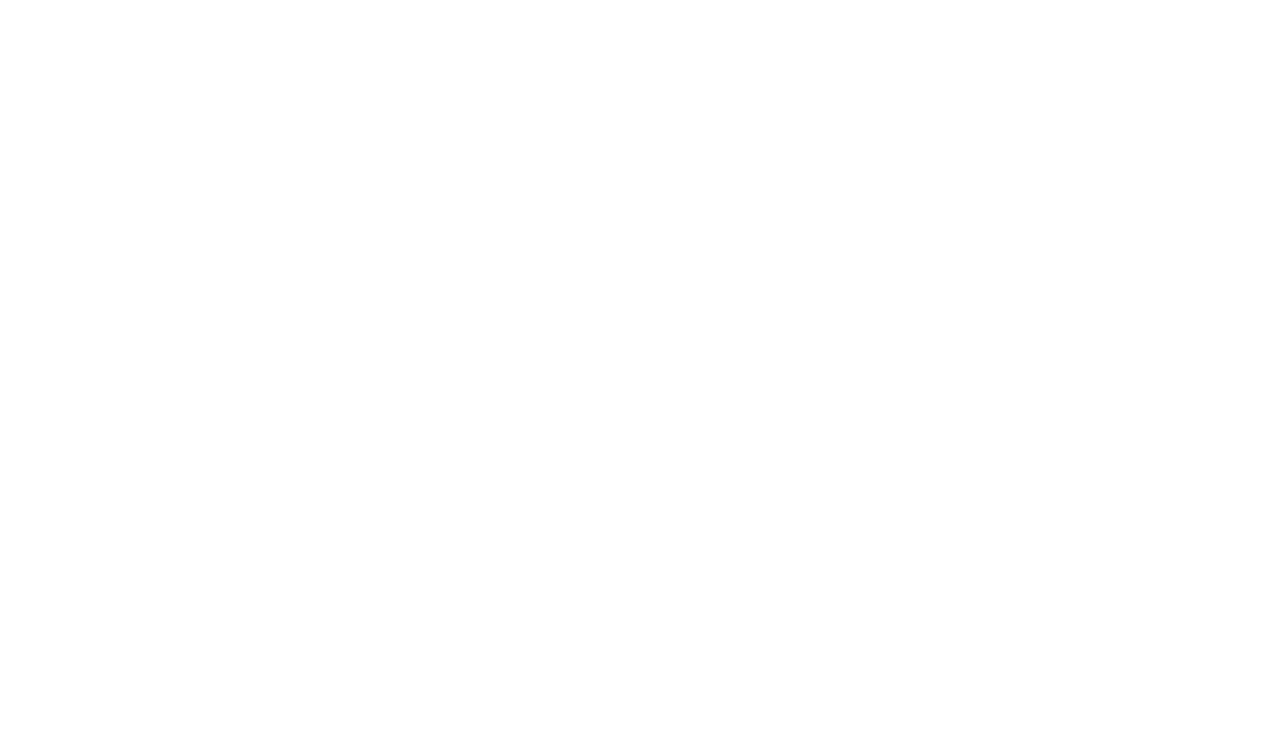
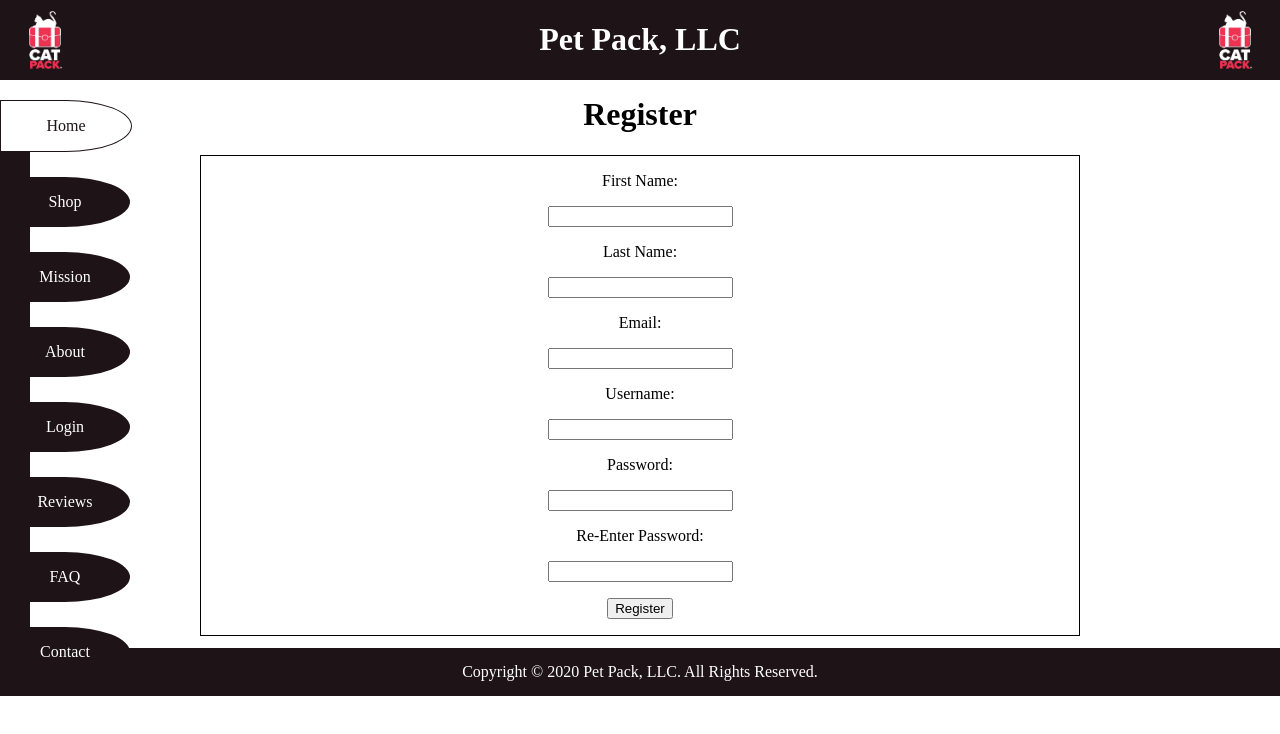
Before and after one commit to trainesb/epetpack--React.js-, a React app: page /register in a window 1280 px wide. Built offline with nearby package versions, Linux system fonts and the light colour scheme.

Commit message:
Login & Register

```diff
--- a/src/javascript/Routes.jsx
+++ b/src/javascript/Routes.jsx
@@ -5,10 +5,11 @@ import Home from './views/Home.jsx';
 import Shop from './views/Shop.jsx';
 import Mission from './views/Mission.jsx';
 import About from './views/About.jsx';
-import PackMembers from './views/PackMembers.jsx';
+import MemberLogin from './views/MemberLogin.jsx';
 import Reviews from './views/Reviews.jsx';
 import FAQ from './views/FAQ.jsx';
 import Contact from './views/Contact.jsx';
+import Register from './views/Register.jsx';
 
 class Routes extends Component {
 	render () {
@@ -19,10 +20,11 @@ class Routes extends Component {
 					<Route path="/shop" component={Shop} />
 					<Route path="/mission" component={Mission} />
 					<Route path="/about" component={About} />
-					<Route path="/pack-members" component={PackMembers} />
+					<Route path="/login" component={MemberLogin} />
 					<Route path="/reviews" component={Reviews} />
 					<Route path="/faq" component={FAQ} />
 					<Route path="/contact" component={Contact} />
+					<Route path="/register" component={Register} />
 				</Switch>
 			</BrowserRouter>
 		)
--- a/src/javascript/containers/ContactForm.jsx
+++ b/src/javascript/containers/ContactForm.jsx
@@ -25,7 +25,7 @@ class ContactForm extends Component {
     }
 
     handleSubmit(event) {
-        console.log('Submitted' + this.state,value);
+        console.log('Submitted' + this.state.value);
         event.preventDefault();
     }
 
--- a/src/javascript/containers/MemberLogin.jsx
+++ b/src/javascript/containers/Login.jsx
@@ -1,10 +1,11 @@
 import React, {Component} from "react";
 
 import Input from '../presentational/Input.jsx';
+import Link from '../presentational/Link.jsx';
 
 import "../../scss/member-login.scss";
 
-class MemberLogin extends Component {
+class Login extends Component {
     constructor(props) {
         super(props);
 
@@ -17,7 +18,7 @@ class MemberLogin extends Component {
     }
 
     handleSubmit(event) {
-        console.log('Submitted' + this.state,value);
+        console.log('Submitted' + this.state.value);
         event.preventDefault();
     }
 
@@ -32,9 +33,10 @@ class MemberLogin extends Component {
                 <Input type={'password'} value={this.state.password} name={'password'}/>
 
                 <p><Input type={"submit"} value={"Login"} name={"login"} /></p>
+                <Link path={'/register'} text={'Register'} />
             </form>
         );
     }
 }
 
-export default MemberLogin;
+export default Login;
--- a/src/javascript/containers/SideNav.jsx
+++ b/src/javascript/containers/SideNav.jsx
@@ -54,7 +54,7 @@ class SideNav extends Component {
                     <Link active={false} path={'/shop'} text={'Shop'} />
                     <Link active={false} path={'/mission'} text={'Mission'} />
                     <Link active={false} path={'/about'} text={'About'} />
-                    <Link active={false} path={'/pack-members'} text={'The Pack'} />
+                    <Link active={false} path={'/login'} text={'Login'} />
                     <Link active={false} path={'/reviews'} text={'Reviews'} />
                     <Link active={false} path={'/faq'} text={'FAQ'} />
                     <Link active={false} path={'/contact'} text={'Contact'} />
--- a/src/javascript/views/PackMembers.jsx
+++ b/src/javascript/views/MemberLogin.jsx
@@ -3,22 +3,22 @@ import React, {Component} from "react";
 import Head from "../containers/Head.jsx";
 import Title from "../presentational/Title.jsx";
 import SideNav from "../containers/SideNav.jsx";
-import MemberLogin from "../containers/MemberLogin.jsx";
+import Login from "../containers/Login.jsx";
 import Footer from "../containers/Footer.jsx";
 
 
-class PackMembers extends Component {
+class MemberLogin extends Component {
 
     render() {
         return(
-        	<div id="PackMembers">
+        	<div id="Login">
         		<Head />
 
-                <Title title={'Pack Members'} />
+                <Title title={'Login'} />
 
                 <SideNav />
 
-                <MemberLogin />
+                <Login />
 
         		<Footer />
         	</div>
@@ -26,4 +26,4 @@ class PackMembers extends Component {
     }
 }
 
-export default PackMembers;
+export default MemberLogin;
--- /dev/null
+++ b/src/javascript/views/Register.jsx
@@ -0,0 +1,68 @@
+import React, {Component} from "react";
+
+import Input from "../presentational/Input.jsx";
+
+import Head from "../containers/Head.jsx";
+import Title from "../presentational/Title.jsx";
+import SideNav from "../containers/SideNav.jsx";
+import Footer from "../containers/Footer.jsx";
+
+class Register extends Component {
+    constructor(props) {
+        super(props);
+
+        this.state = {
+            firstName: '',
+            lastName: '',
+            email: '',
+            userName: '',
+            password: '',
+            passwordCheck: ''
+        };
+
+        this.handleSubmit = this.handleSubmit.bind(this);
+    }
+
+    handleSubmit(event) {
+        console.log('Submitted' + this.state.value);
+        event.preventDefault();
+    }
+
+    render() {
+        return(
+            <div id='Register'>
+                <Head />
+
+                <Title title={'Register'} />
+
+                <SideNav />
+
+                <form id='register-form' onSubmit={this.handleSubmit}>
+                    <p>First Name:</p>
+                    <Input type={'text'} value={this.state.firstName} name={'firstName'} />
+
+                    <p>Last Name:</p>
+                    <Input type={'text'} value={this.state.lastName} name={'lastName'} />
+
+                    <p>Email:</p>
+                    <Input type={'email'} value={this.state.email} name={'email'} />
+
+                    <p>Username:</p>
+                    <Input type={'text'} value={this.state.userName} name={'userName'} />
+
+                    <p>Password:</p>
+                    <Input type={'password'} value={this.state.password} name={'password'} />
+
+                    <p>Re-Enter Password:</p>
+                    <Input type={'password'} value={this.state.passwordCheck} name={'passwordCheck'} />
+
+                    <p><Input type={"submit"} value={"Register"} name={"register"} /></p>
+                </form>
+
+                <Footer />
+            </div>
+        );
+    }
+}
+
+export default Register;
--- a/src/scss/global.scss
+++ b/src/scss/global.scss
@@ -25,10 +25,11 @@ img {
 div.section,
 #Mission h1,
 #About h1,
-#PackMembers h1,
+#Login h1,
 #Reviews h1,
 #FAQ h1,
-#Contact h1 {
+#Contact h1,
+#Register h1 {
 	text-align: center;
 	margin-left: 200px;
 	margin-right: 200px;
--- a/src/scss/member-login.scss
+++ b/src/scss/member-login.scss
@@ -5,3 +5,12 @@ form#member-login-form {
 	margin-left: 200px;
 	margin-right: 200px;
 }
+
+form#register-form {
+	text-align: center;
+	margin-top: 12px;
+	margin-bottom: 12px;
+	margin-left: 200px;
+	margin-right: 200px;
+	border: solid thin black;
+}
--- a/src/scss/sidenav.scss
+++ b/src/scss/sidenav.scss
@@ -63,7 +63,14 @@ div.side-nav.fixed {
 	}
 }
 
-div#About div.side-nav, div#Reviews div.side-nav, div#PackMembers div.side-nav, div#FAQ div.side-nav, div#Shop div.side-nav, div#Mission div.side-nav, div#Contact div.side-nav  {
+div#About div.side-nav,
+div#Reviews div.side-nav,
+div#Login div.side-nav,
+div#FAQ div.side-nav,
+div#Shop div.side-nav,
+div#Mission div.side-nav,
+div#Contact div.side-nav,
+div#Register div.side-nav  {
 	top: 100px;
 
 	div.left-box {
```
